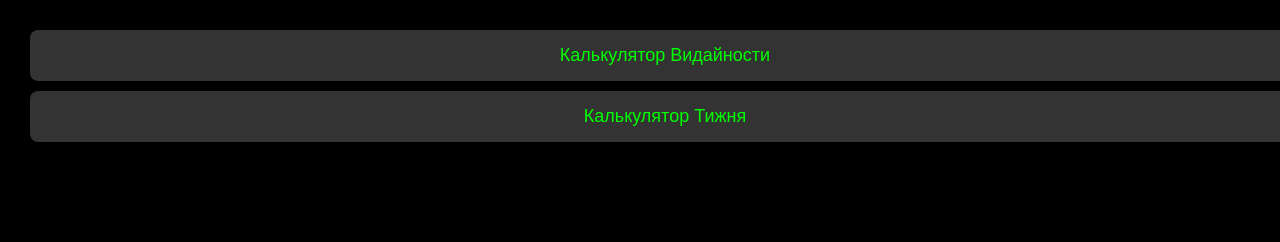
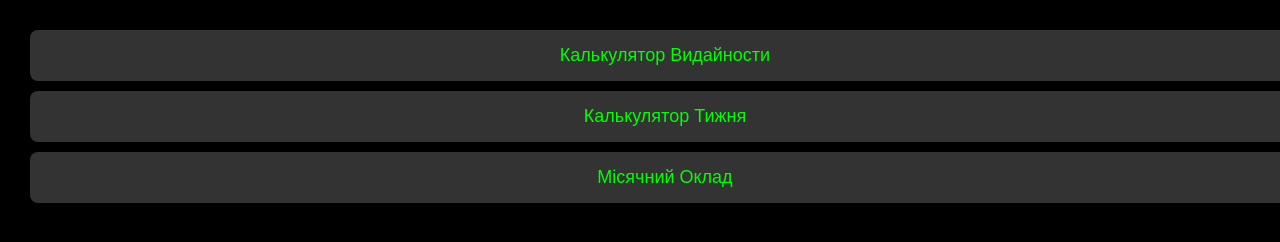
Before and after one commit to IDL35/Calculator, a plain HTML site: page index.html in a window 1280 px wide. Drawn offline with Linux system fonts and the light colour scheme.

Commit message:
Update index.html

```diff
--- a/index.html
+++ b/index.html
@@ -33,5 +33,6 @@
 <body>
   <a href="Cal.html" class="menu-button">Калькулятор Видайности</a>
   <a href="Dey Cal.html" class="menu-button">Калькулятор Тижня</a>
+  <a href="Monthly Salary.html" class="menu-button">Місячний Оклад</a>
 </body>
 </html>
```
